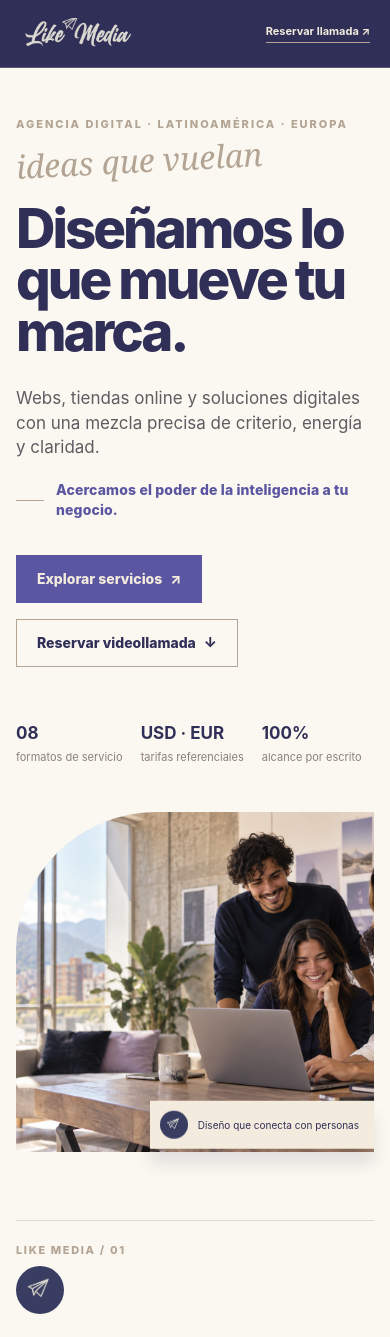
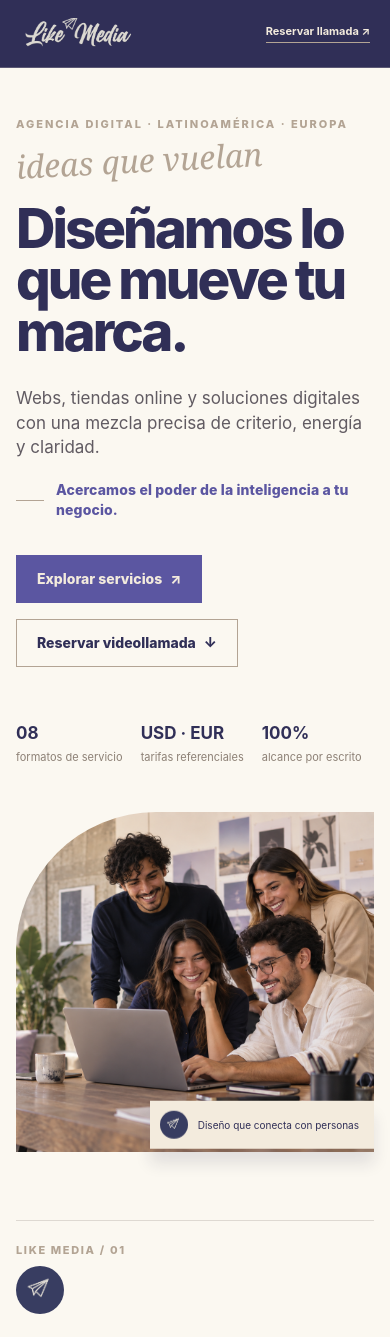
Before and after one commit to Guille2307/LikeMedia, an Angular app in the folder web/: page / in a window 390 px wide. Shown: the top 1337 px of the page. Built offline with nearby package versions, Linux system fonts and the light colour scheme; no server answers.

Commit message:
show complete team in hero image

```diff
--- a/web/src/app/app.scss
+++ b/web/src/app/app.scss
@@ -71,7 +71,7 @@ h1 { max-width: 560px; margin: 20px 0 0; color: var(--ink); font-size: clamp(52p
 .hero-proof strong { font-size: 17px; line-height: 1.5; }
 .hero-proof span { color: var(--muted); font-size: 11px; }
 .hero-visual { position: relative; min-height: 530px; }
-.hero-visual > img { width: 100%; height: 530px; object-fit: cover; object-position: center; border-radius: 220px 0 0 0; }
+.hero-visual > img { width: 100%; height: 530px; object-fit: cover; object-position: right center; border-radius: 220px 0 0 0; }
 .hero-note { position: absolute; right: -1px; bottom: 0; display: flex; align-items: center; gap: 10px; padding: 10px 15px 10px 10px; color: var(--ink); background: var(--paper); box-shadow: 0 15px 16px rgba(30,29,62,.11); font-size: 12px; animation: noteFloat 5s ease-in-out 1.2s infinite; }
 .hero-note-plane { width: 28px; height: 28px; overflow: hidden; border-radius: 50%; animation: planePulse 4s ease-in-out 1.2s infinite; }
 .hero-note-plane img { width: 100%; height: 100%; object-fit: cover; }
@@ -214,7 +214,7 @@ legend { margin-bottom: 10px; }
   .hero-lede { font-size: 17px; }
   .hero-proof { gap: 18px; margin-top: 54px; }
   .hero-visual, .hero-visual > img { min-height: 340px; height: 340px; }
-  .hero-visual > img { border-radius: 140px 0 0 0; }
+  .hero-visual > img { border-radius: 140px 0 0 0; object-position: right center; }
   .hero-note { right: 0; max-width: 90%; font-size: 10px; }
   .intro-strip { grid-template-columns: 1fr; gap: 20px; padding: 22px 0; }
   .intro-strip .text-link { grid-column: auto; }
```
